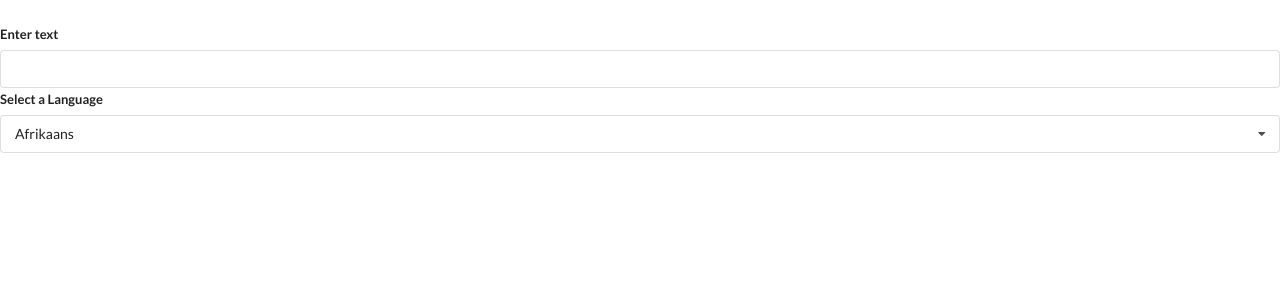
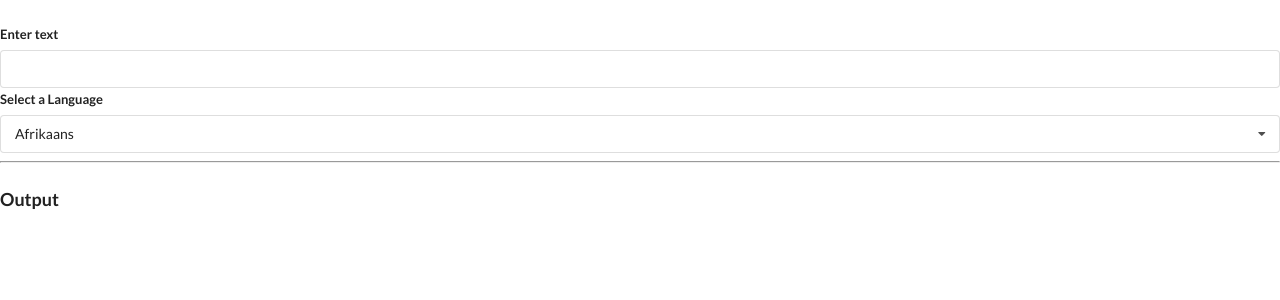
Before and after one commit to Hamza1001101/widgets, a React (Create React App) app: page / in a window 1280 px wide. Shown: the top 300 px of the page. Built offline with nearby package versions, Linux system fonts and the light colour scheme.

Commit message:
Building the Convert Component

```diff
--- a/src/App.js
+++ b/src/App.js
@@ -4,6 +4,7 @@
 import "./App.css";
 //import Search from "./components/Search";
 import Translate from "./components/Translate";
+
 
 const items = [
   {
@@ -41,7 +42,7 @@
           onSelectedChange={setSelected}
           options={options}
         />*/}
-        <Translate />
+      <Translate />
     </div>
   );
 };
--- /dev/null
+++ b/src/components/Convert.js
@@ -0,0 +1,11 @@
+import React, { useState, useEffect } from "react";
+
+const Convert = ({ language, text }) => {
+  useEffect(() => {
+    console.log("new Language and text");
+  }, [language, text]);
+
+  return <div></div>;
+};
+
+export default Convert;
--- a/src/components/Translate.jsx
+++ b/src/components/Translate.jsx
@@ -1,23 +1,25 @@
 import React, { useState } from "react";
+import Convert from "./Convert";
 import Dropdown from "./Dropdown";
 
 const options = [
   { label: "Afrikaans", value: "af" },
   { label: "Arabic", value: "ar" },
   { label: "Hindi", value: "hi" },
+  { label: "Dutch", value: "nl" },
 ];
 
 export const Translate = () => {
 
-    const [language, setLanguae] = useState(options[0]);
-    const [text, setText] = useState('')
+  const [language, setLanguae] = useState(options[0]);
+  const [text, setText] = useState("");
+
   return (
-      <div>
-
+    <div>
       <div className="ui form">
         <div className="field">
           <label> Enter text </label>
-           <input value={text} onChange={(e) => setText(e.target.value)} />
+          <input value={text} onChange={(e) => setText(e.target.value)} />
         </div>
       </div>
       <Dropdown
@@ -26,8 +28,15 @@
         onSelectedChange={setLanguae}
         options={options}
       />
+      <hr />
+      <h3 className='ui header'>Output</h3>
+      <Convert text={text} language={language} />
     </div>
   );
 };
 
 export default Translate;
+
+
+// https://translation.googleapis.com/language/translate/v2
+// AIzaSyCHUCmpR7cT_yDFHC98CZJy2LTms-IwDlM
```
Also changed, not shown: 1 other file (tests, documents, lock files or other folders).
